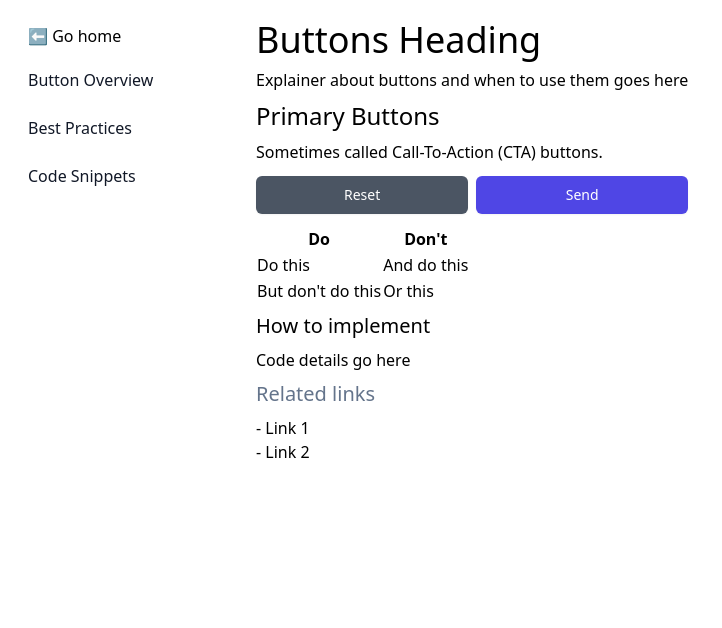
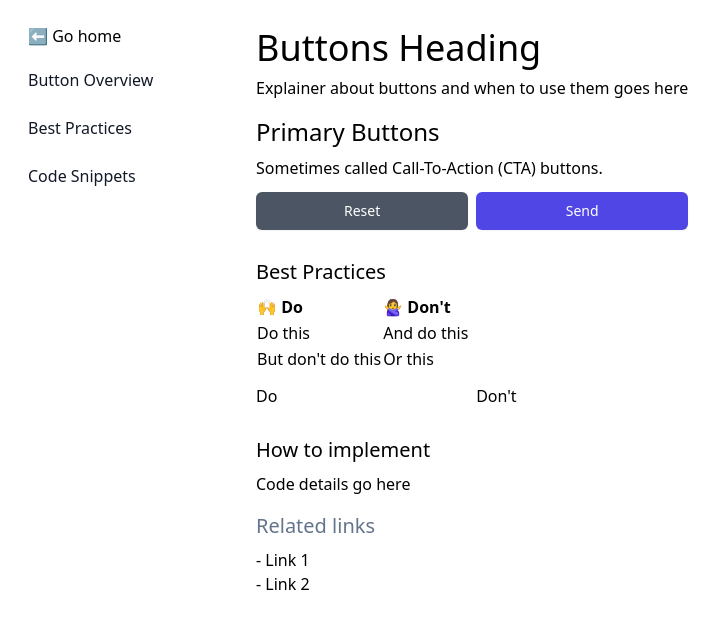
Before and after one commit to tayv/Project-Bubblegum, a Next.js app: page /forms/buttons in a window 1280 px wide. Shown: the top 628 px of the page, without its empty margins (0-722 px from the left). Built offline with nearby package versions, Linux system fonts and the light colour scheme.

Commit message:
Updated Buttons layout

```diff
--- a/components/layout/DoDont.tsx
+++ b/components/layout/DoDont.tsx
@@ -4,10 +4,10 @@ const DoDont = () => {
   return (
     <>
     <table className="table-auto">
-    <thead>
+    <thead className="text-left">
       <tr>
-        <th>Do</th>
-        <th>Don't</th>
+        <th>🙌 Do</th>
+        <th>🙅‍♀️ Don't</th>
       </tr>
     </thead>
     <tbody>
--- a/components/layout/HeadingArticle.tsx
+++ b/components/layout/HeadingArticle.tsx
@@ -15,16 +15,16 @@ const HeadingArticle: FC<HeadingProps> = ({
     const renderHeading = ({size, text, type}: HeadingProps) => {
       switch (size) {
         case "h1":
-          return (type==="primary") && <h1 className="text-4xl pt-2 pb-2">{text}</h1> || (type==="secondary") && <h1 className="text-4xl pt-2 pb-2 text-slate-500">{text}</h1>
+          return (type==="primary") && <h1 className="text-4xl pt-4 pb-2">{text}</h1> || (type==="secondary") && <h1 className="text-4xl pt-4 pb-2 text-slate-500">{text}</h1>
 
         case "h2":
-          return (type==="primary") && <h2 className="text-2xl pt-2 pb-2">{text} </h2> || (type==="secondary") && <h2 className="text-2xl pt-2 pb-2 text-slate-500">{text} </h2>
+          return (type==="primary") && <h2 className="text-2xl pt-4 pb-2">{text} </h2> || (type==="secondary") && <h2 className="text-2xl pt-4 pb-2 text-slate-500">{text} </h2>
 
         case "h3":
-          return (type==="primary") && <h3 className="text-xl pt-2 pb-2">{text}</h3> || (type==="secondary") && <h3 className="text-xl pt-2 pb-2 text-slate-500">{text}</h3>
+          return (type==="primary") && <h3 className="text-xl pt-4 pb-2">{text}</h3> || (type==="secondary") && <h3 className="text-xl pt-4 pb-2 text-slate-500">{text}</h3>
 
         case "h4":
-        return (type==="primary") && <h4 className="text-l pt-2 pb-2">{text}</h4> || (type==="secondary") && <h4 className="text-l pt-2 pb-2 text-slate-500">{text}</h4>
+        return (type==="primary") && <h4 className="text-l pt-4 pb-2">{text}</h4> || (type==="secondary") && <h4 className="text-l pt-4 pb-2 text-slate-500">{text}</h4>
 
         default:
           return null;
--- a/pages/forms/buttons.tsx
+++ b/pages/forms/buttons.tsx
@@ -44,7 +44,13 @@ export default function MyRadioGroup() {
             </button>
           </div>
 
+          <HeadingArticle text="Best Practices" size="h3" type="primary" />
           <DoDont />
+
+          <div className="grid grid-cols-2 gap-2 py-3 text-left">
+            <div>Do</div>
+            <div>Don't</div>
+          </div>
 
           <HeadingArticle text="How to implement" size="h3" type="primary" />
           <p>Code details go here</p>
```
